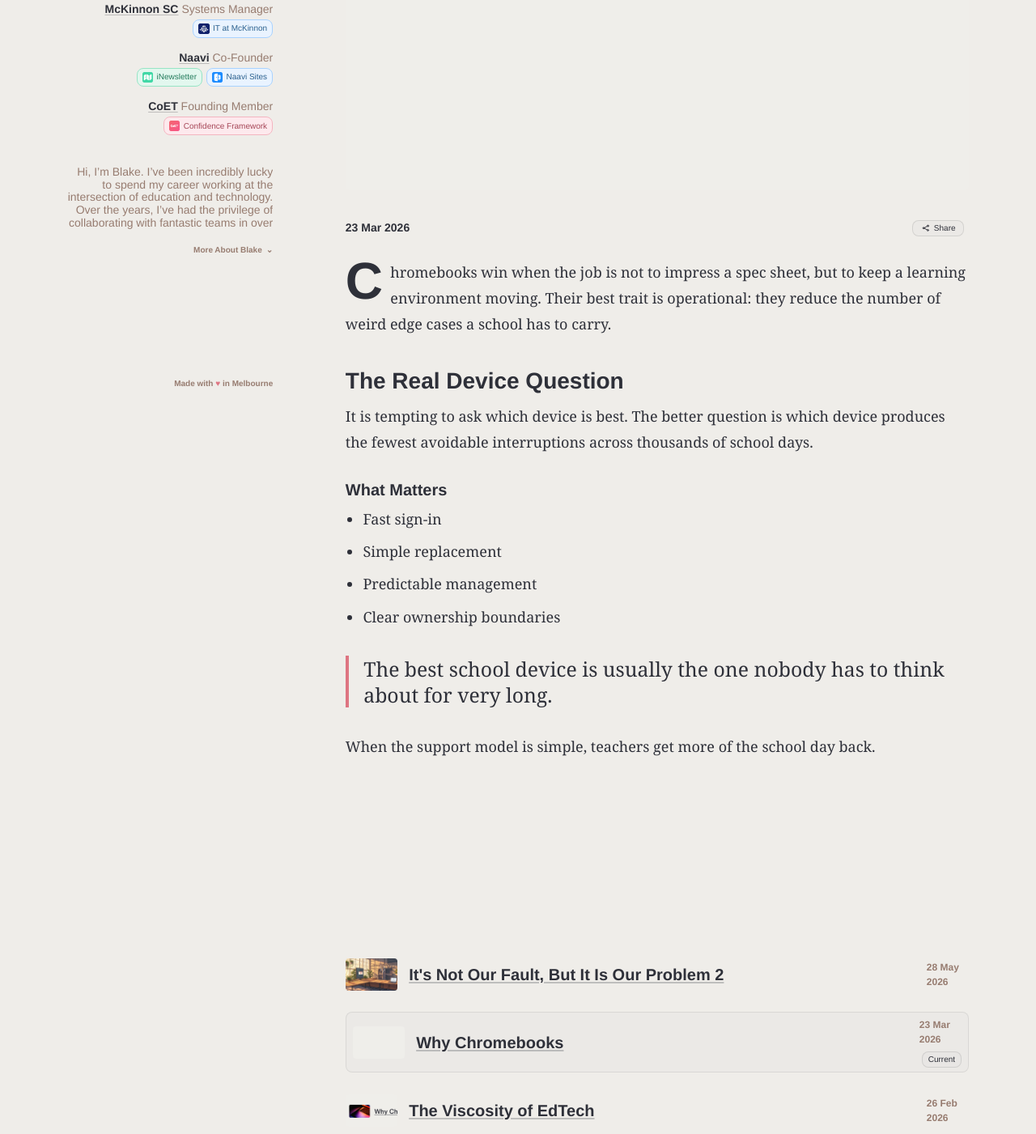
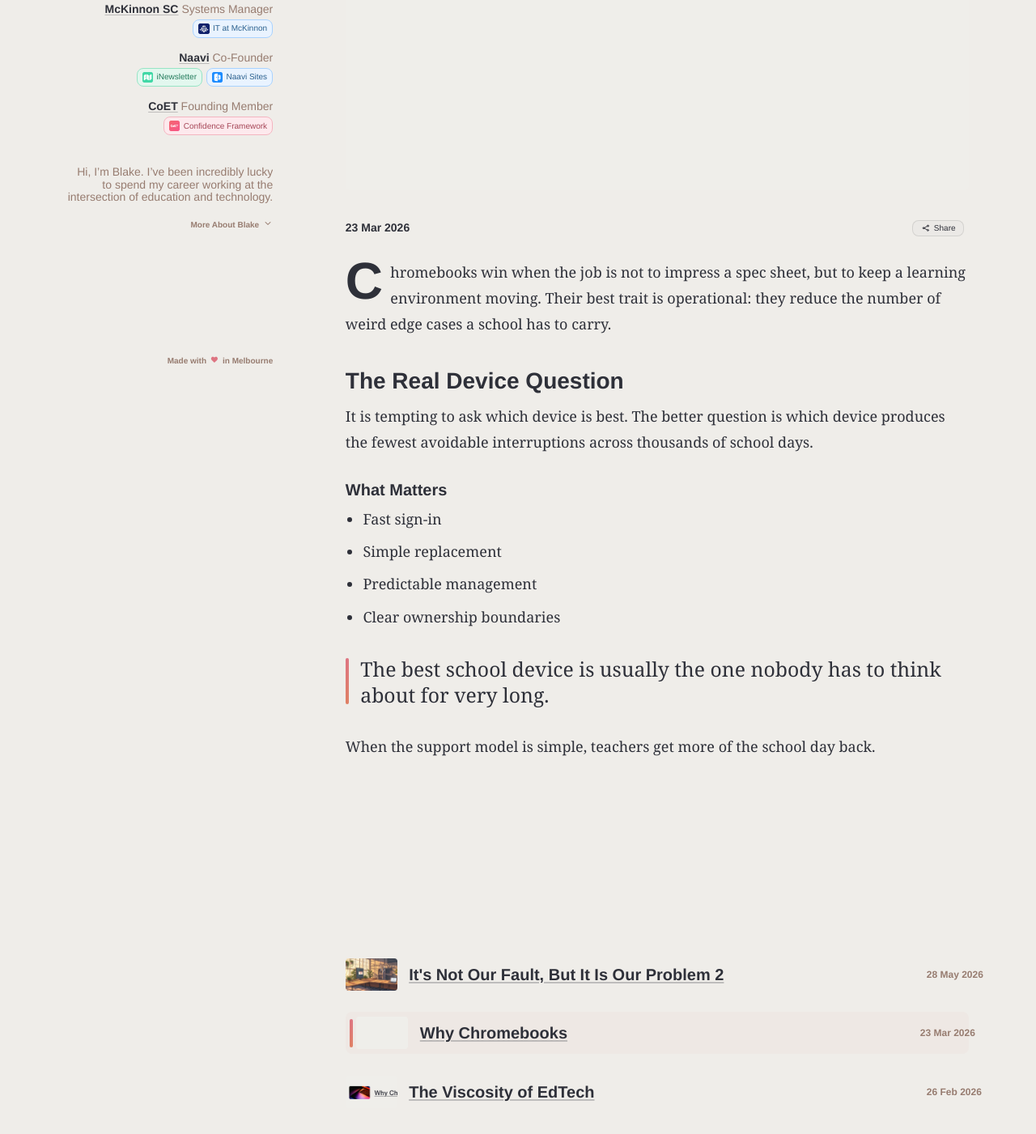
Before and after one commit to blakeseufert/seufert.co, an Eleventy site: page src/posts/why-chromebooks.md in a window 1280 px wide. Shown: the part 589-1990 px from the top of the page at 81% size. Built offline with nearby package versions, Linux system fonts and the light colour scheme; Eleventy itself is replaced by a stand-in of ours; files that its build step writes are made by us from their sources; a web font is replaced by a local one.

Commit message:
Refine profile and post list interactions

```diff
--- a/src/_data/site.json
+++ b/src/_data/site.json
@@ -4,10 +4,11 @@
   "author": "Blake Seufert",
   "tagline": "Building lasting, high quality systems and technology",
   "description": "Writing on technology, education systems, risk, and sustainable digital operations.",
-  "assetVersion": "20260608-expandable-bio",
+  "assetVersion": "20260608-design-tweaks",
   "profileImage": "/assets/uploads/blake-profile.webp",
-  "bioIntro": "Hi, I’m Blake. I’ve been incredibly lucky to spend my career working at the intersection of education and technology. Over the years, I’ve had the privilege of collaborating with fantastic teams in over 100 schools and school groups across Australia to help them navigate their digital journeys.",
+  "bioIntro": "Hi, I’m Blake. I’ve been incredibly lucky to spend my career working at the intersection of education and technology.",
   "bioMore": [
+    "Over the years, I’ve had the privilege of collaborating with fantastic teams in over 100 schools and school groups across Australia to help them navigate their digital journeys.",
     "Along the way, I've been invited to work with Google, Microsoft and other large tech companies. I’ve shared my experiences at various conferences and written for some wonderful publications.",
     "Driven by a desire to make tangible improvements in schools, I co-founded an Edtech company called Naavi and helped establish the Consortium of Educational Technology to support our local schools' technology progress. For me, it’s not just about the tech itself, but about building the leadership, design, and confidence that schools need to truly thrive. I genuinely believe that when we get technology right, we can make education a whole lot better for students and staff."
   ],
--- a/src/_includes/partials/article.njk
+++ b/src/_includes/partials/article.njk
@@ -56,9 +56,9 @@
     </div>
     <button class="profile-panel__more" type="button" aria-expanded="false" aria-controls="profile-bio-more" data-profile-bio-toggle>
       <span data-profile-bio-label>More About Blake</span>
-      <span aria-hidden="true">⌄</span>
+      <img class="profile-panel__chevron" src="/assets/uploads/icons/chevron-down.svg?v={{ site.assetVersion }}" alt="" aria-hidden="true">
     </button>
-    <p class="profile-panel__made">Made with <a href="/editor/" aria-label="Open editor">♥</a> in Melbourne</p>
+    <p class="profile-panel__made">Made with <a class="profile-panel__heart-link" href="/editor/" aria-label="Open editor"><svg class="profile-panel__heart" viewBox="0 0 24 24" aria-hidden="true"><path d="M12 20.2 5.45 13.98C2.2 10.9 3.86 5.5 8.24 5.5c1.58 0 2.87.74 3.76 1.9.89-1.16 2.18-1.9 3.76-1.9 4.38 0 6.04 5.4 2.79 8.48L12 20.2Z"/></svg></a> in Melbourne</p>
   </aside>
 
   <article class="article-layout">
@@ -109,16 +109,13 @@
           <span class="more-post__title">{{ item.data.title }}</span>
           <span class="more-post__meta">
             <time datetime="{{ item.date | isoDate }}">{{ item.date | readableDate }}</time>
-            {% if isCurrentPost %}
-              <span class="pill pill--small more-post__current">Current</span>
-            {% endif %}
           </span>
         </a>
       {% endfor %}
     </footer>
     <div class="site-watermark" aria-hidden="true">{{ site.name }}</div>
     <footer class="mobile-site-footer" aria-label="Site footer">
-      <p class="profile-panel__made">Made with <a href="/editor/" aria-label="Open editor">♥</a> in Melbourne</p>
+      <p class="profile-panel__made">Made with <a class="profile-panel__heart-link" href="/editor/" aria-label="Open editor"><svg class="profile-panel__heart" viewBox="0 0 24 24" aria-hidden="true"><path d="M12 20.2 5.45 13.98C2.2 10.9 3.86 5.5 8.24 5.5c1.58 0 2.87.74 3.76 1.9.89-1.16 2.18-1.9 3.76-1.9 4.38 0 6.04 5.4 2.79 8.48L12 20.2Z"/></svg></a> in Melbourne</p>
     </footer>
   </article>
 </div>
--- a/src/assets/css/styles.css
+++ b/src/assets/css/styles.css
@@ -51,10 +51,16 @@
   color: inherit;
   text-decoration-color: color-mix(in srgb, currentColor 35%, transparent);
   text-underline-offset: 0.16em;
-}
-
-a:hover {
-  text-decoration-color: currentColor;
+  transition: background-color 160ms ease, border-color 160ms ease, box-shadow 160ms ease, color 160ms ease, opacity 160ms ease, text-decoration-color 160ms ease, transform 120ms ease;
+}
+
+a:hover,
+a:focus-visible {
+  text-decoration-color: var(--coral);
+}
+
+a:active {
+  opacity: 0.72;
 }
 
 button,
@@ -143,6 +149,11 @@
 .icon-link:focus-visible .social-pill {
   opacity: 1;
   transform: translate(-50%, 0);
+}
+
+.icon-link:hover,
+.icon-link:focus-visible {
+  color: var(--coral);
 }
 
 .topbar > .pill {
@@ -168,6 +179,25 @@
   white-space: nowrap;
 }
 
+a.pill:hover,
+a.pill:focus-visible,
+button.pill:hover,
+button.pill:focus-visible,
+label.pill:hover,
+label.pill:focus-within {
+  background: color-mix(in srgb, var(--coral-soft) 58%, var(--paper));
+  border-color: color-mix(in srgb, var(--coral) 42%, transparent);
+  box-shadow: 0 8px 18px rgba(222, 117, 130, 0.12);
+  color: color-mix(in srgb, var(--ink) 78%, var(--coral));
+}
+
+a.pill:active,
+button.pill:active,
+label.pill:active {
+  box-shadow: none;
+  transform: translateY(1px);
+}
+
 .pill__icon {
   display: block;
   fill: none;
@@ -366,6 +396,13 @@
   padding: 0;
 }
 
+.profile-panel__chevron {
+  display: block;
+  height: 0.75rem;
+  transition: transform 160ms ease;
+  width: 0.75rem;
+}
+
 .profile-panel__made {
   color: var(--muted);
   font-family: var(--font-display);
@@ -378,6 +415,21 @@
 .profile-panel__made a {
   color: #de7582;
   text-decoration: none;
+}
+
+.profile-panel__heart-link {
+  align-items: center;
+  display: inline-flex;
+  justify-content: center;
+  margin: 0 0.08rem;
+  vertical-align: -0.08em;
+}
+
+.profile-panel__heart {
+  display: block;
+  fill: currentColor;
+  height: 0.74rem;
+  width: 0.74rem;
 }
 
 .article-layout {
@@ -611,11 +663,22 @@
 }
 
 .post-body blockquote:not(.quote) {
-  border-left: 4px solid var(--coral);
   color: var(--ink);
   font-family: var(--font-serif);
   font-size: clamp(1.2rem, 2.3vw, 1.55rem);
+  position: relative;
   padding-left: 1.15rem;
+}
+
+.post-body blockquote:not(.quote)::before {
+  background: linear-gradient(180deg, var(--coral) 0%, #df8064 100%);
+  border-radius: 999px;
+  bottom: 0.2rem;
+  content: "";
+  left: 0;
+  position: absolute;
+  top: 0.2rem;
+  width: 4px;
 }
 
 .quote {
@@ -718,14 +781,26 @@
   grid-template-columns: 64px 1fr auto;
   min-height: 52px;
   padding: 0.35rem 0;
+  position: relative;
   text-decoration: none;
 }
 
 .more-post--current {
-  background: rgba(217, 217, 217, 0.2);
-  border: 1px solid rgba(0, 0, 0, 0.08);
+  background: color-mix(in srgb, var(--coral) 4%, transparent);
   border-radius: var(--radius);
-  padding-inline: 0.5rem;
+  padding-left: 0.85rem;
+  padding-right: 0.5rem;
+}
+
+.more-post--current::before {
+  background: linear-gradient(180deg, var(--coral) 0%, #df8064 100%);
+  border-radius: 999px;
+  bottom: 0.55rem;
+  content: "";
+  left: 0.35rem;
+  position: absolute;
+  top: 0.55rem;
+  width: 4px;
 }
 
 .more-post img {
@@ -744,6 +819,15 @@
   text-underline-offset: 0.12em;
 }
 
+.more-post:hover .more-post__title,
+.more-post:focus-visible .more-post__title {
+  text-decoration-color: var(--coral);
+}
+
+.more-post--current .more-post__title {
+  font-weight: 800;
+}
+
 .more-post__meta {
   align-items: end;
   display: grid;
@@ -755,10 +839,7 @@
   color: var(--muted);
   font-size: 0.65rem;
   font-weight: 800;
-}
-
-.more-post__current {
-  color: var(--ink);
+  white-space: nowrap;
 }
 
 .site-watermark {
@@ -1024,11 +1105,7 @@
     text-decoration: none;
   }
 
-  .profile-panel__more span[aria-hidden="true"] {
-    transition: transform 160ms ease;
-  }
-
-  .profile-panel--bio-open .profile-panel__more span[aria-hidden="true"] {
+  .profile-panel--bio-open .profile-panel__chevron {
     transform: rotate(180deg);
   }
 
--- a/src/assets/js/site.js
+++ b/src/assets/js/site.js
@@ -63,7 +63,7 @@
     toggle.setAttribute("aria-expanded", String(nextOpen));
     more.hidden = !nextOpen;
     panel.classList.toggle("profile-panel--bio-open", nextOpen);
-    label.textContent = nextOpen ? "Less About Blake" : "More About Blake";
+    label.textContent = nextOpen ? "Collapse" : "More About Blake";
   });
 }
 
```
Also changed, not shown: src/assets/uploads/icons/chevron-down.svg (added).
